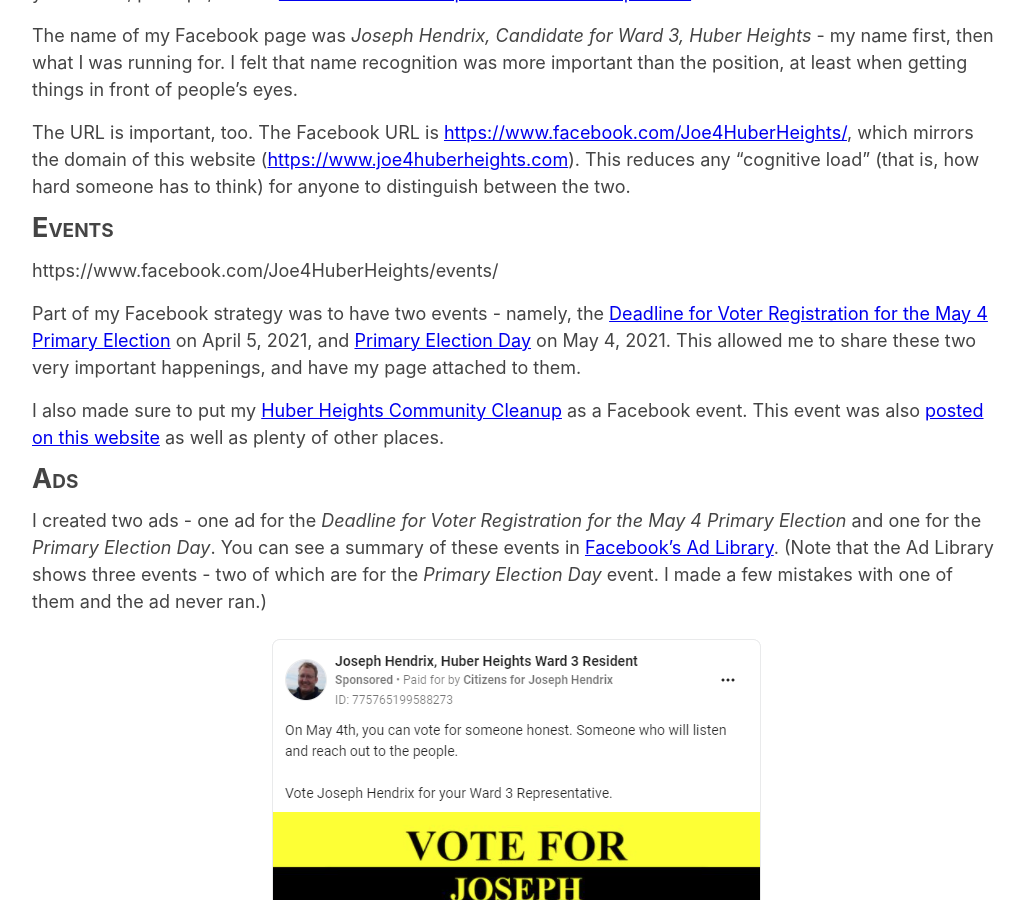
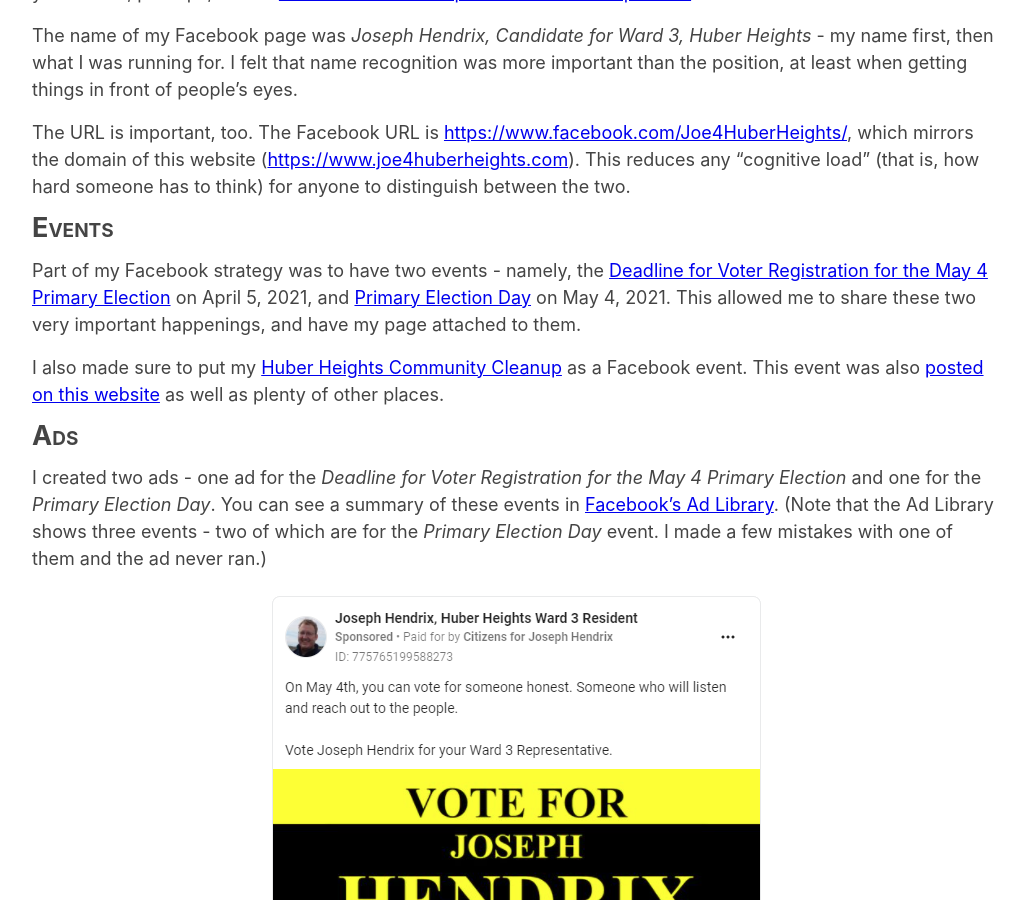
Before and after one commit to hendrixjoseph/joe4huberheights, a Jekyll site: the page built from _posts/2021-05-19-my-facebook-strategy.md, in a window 1280 px wide and 900 px high, scrolled down 530 px. Shown: the whole window, without its empty margins (124-1149 px from the left). Built offline with Jekyll 4.4.1, drawn with Linux system fonts in a browser that asks for light colours; some of the changed lines change nothing that is shown.

Commit message:
removed extra thing

```diff
--- a/_posts/2021-05-19-my-facebook-strategy.md
+++ b/_posts/2021-05-19-my-facebook-strategy.md
@@ -13,8 +13,6 @@
 The URL is important, too. The Facebook URL is <https://www.facebook.com/Joe4HuberHeights/>, which mirrors the domain of this website (<https://www.joe4huberheights.com>). This reduces any "cognitive load" (that is, how hard someone has to think) for anyone to distinguish between the two.
 
 ## Events
-
-https://www.facebook.com/Joe4HuberHeights/events/
 
 Part of my Facebook strategy was to have two events - namely, the [Deadline for Voter Registration for the May 4 Primary Election](https://www.facebook.com/events/756389345017676/) on April 5, 2021, and [Primary Election Day](https://www.facebook.com/events/554406715939214/) on May 4, 2021. This allowed me to share these two very important happenings, and have my page attached to them.
 
```
